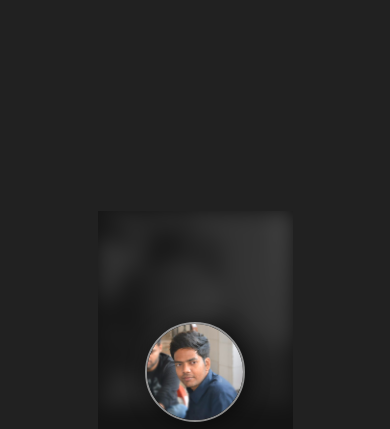
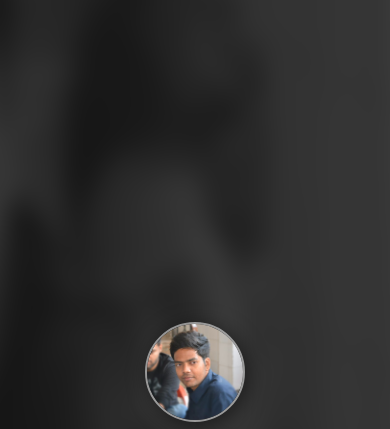
Before and after one commit to anu-007/anu-007.github.io, a plain HTML site: page index.html in a window 390 px wide. Shown: the top 429 px of the page. Drawn offline with nearby package versions, Linux system fonts and the light colour scheme.

Commit message:
fixed responsiveness

```diff
--- a/style.css
+++ b/style.css
@@ -85,3 +85,15 @@ body {
   background-color: #212121;
   margin: 0;
 }
+@media only screen and (max-width: 768px) {
+  .snip1344 {
+    width: 100vw;
+    height: 100vh;
+    margin-left: 0;
+    margin-top: 0;
+  }
+  .snip1344 .background {
+    position: inherit;
+    height: 100%;
+  }
+}
```
